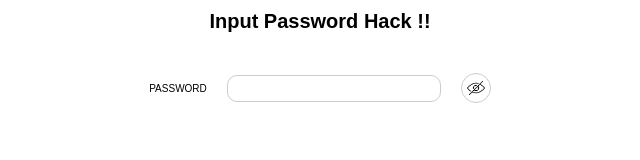
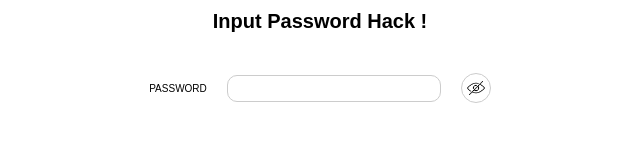
Before and after one commit to younes-codes/input-password, a plain HTML site: page index.html in a window 1280 px wide. Shown: the full height of the page, 320-960 px from the left. Drawn offline with Linux system fonts and the light colour scheme.

Commit message:
modif text h1

```diff
--- a/index.html
+++ b/index.html
@@ -10,7 +10,7 @@
   </head>
 
   <header>
-    <h1>Input Password Hack !!</h1>
+    <h1>Input Password Hack !</h1>
   </header>
 
   <form action="">
```
